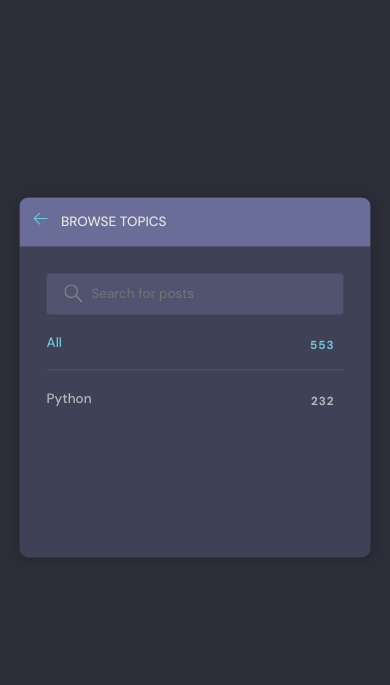
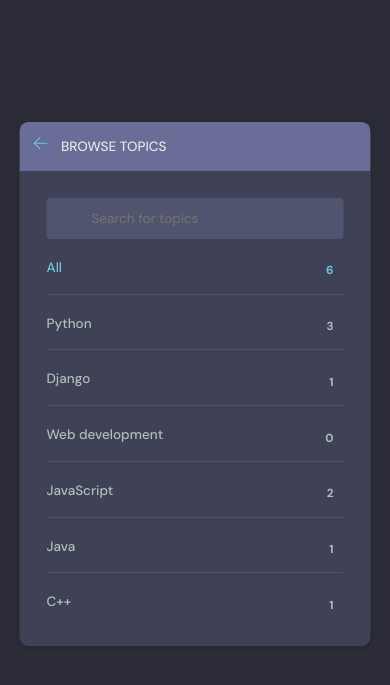
Before and after one commit to himathur/StudyBud, a Django app: page /topics/ in a window 390 px wide. Shown: the part 59-744 px from the top of the page. Run offline with Django 4.2, Linux system fonts and the light colour scheme; data comes from the database, SQL or seed files in the repository.

Commit message:
added mobile responsive components

```diff
--- a/base/templates/base/home.html
+++ b/base/templates/base/home.html
@@ -26,8 +26,8 @@
           </label>
         </form>
         <div class="mobile-menuItems">
-          <a class="btn btn--main btn--pill" href="{% url 'topics' %}" >Browse Topics</a>
-          <a class="btn btn--main btn--pill" href="#">Recent Activities</a>
+          <a class="btn btn--main btn--pill" href="{% url 'topics' %}">Browse Topics</a>
+          <a class="btn btn--main btn--pill" href="{% url 'activity' %}">Recent Activities</a>
         </div>
       </div>
       <div class="roomList__header">
--- a/base/templates/base/topics.html
+++ b/base/templates/base/topics.html
@@ -23,7 +23,7 @@
       </div>
 
       <div class="topics-page layout__body">
-        <form class="header__search">
+        <form action="" method="GET" class="header__search">
           <label>
             <svg
               version="1.1"
@@ -34,20 +34,22 @@
             >
               <title>search</title>
               <path
-                d="M32 30.586l-10.845-10.845c1.771-2.092 2.845-4.791 2.845-7.741 0-6.617-5.383-12-12-12s-12 5.383-12 12c0 6.617 5.383 12 12 12 2.949 0 5.649-1.074 7.741-2.845l10.845 10.845 1.414-1.414zM12 22c-5.514 0-10-4.486-10-10s4.486-10 10-10c5.514 0 10 4.486 10 10s-4.486 10-10 10z"
+                d="M32 30.586l-10.845-10.845c1.771-2.092 2.845-4.791 2.845- 7.741 0-6.617-5.383-12-12-12s-12 5.383-12 12c0 6.617 5.383 12 12 12 2.949 0 5.649-1.074 7.741-2.845l10.845 10.845 1.414-1.414zM12 22c-5.514 0-10-4.486-10-10s4.486-10 10-10c5.514 0 10 4.486 10 10s-4.486 10-10 10z"
               ></path>
             </svg>
-            <input placeholder="Search for posts" />
+            <input name="q" placeholder="Search for topics" />
           </label>
         </form>
 
         <ul class="topics__list">
           <li>
-            <a href="/" class="active">All <span>553</span></a>
+            <a href="{% url 'topics' %}" class="active">All <span>{{ topics.count }}</span></a>
           </li>
+          {% for topic in topics %}
           <li>
-            <a href="/">Python <span>232</span></a>
+            <a href="{% url 'home' %}?q={{topic.name}}">{{topic.name}} <span>{{topic.room_set.all.count}}</span></a>
           </li>
+          {% endfor %}
         </ul>
       </div>
     </div>
--- a/base/urls.py
+++ b/base/urls.py
@@ -19,4 +19,5 @@
 
     path('update-user/', views.updateUser, name="update-user"),
     path('topics/', views.topicsPage, name="topics"),
+    path('activity/', views.activityPage, name="activity"),
 ]
--- a/base/views.py
+++ b/base/views.py
@@ -18,12 +18,12 @@
         Q(name__icontains=q) |
         Q(description__icontains=q)
     )
-    topics = Topic.objects.all()
+    topics = Topic.objects.all()[0:5]
     room_count = rooms.count()
 
     room_messages = Messages.objects.filter(Q(room__topic__name__icontains=q))
 
-    print(rooms)
+    # print(rooms)
     context = {'rooms': rooms, 'topics': topics,
                "room_count": room_count, "room_messages": room_messages}
     return render(request, 'base/home.html', context)
@@ -184,5 +184,10 @@
 
 
 def topicsPage(request):
-    topics = Topic.objects.filter()
+    q = request.GET.get('q') if request.GET.get("q") != None else ""
+    topics = Topic.objects.filter(name__icontains=q)
     return render(request, 'base/topics.html', {'topics': topics})
+
+def activityPage(request):
+    room_messages = Messages.objects.all()
+    return render(request, "base/activity.html", {"room_messages":room_messages})
```
